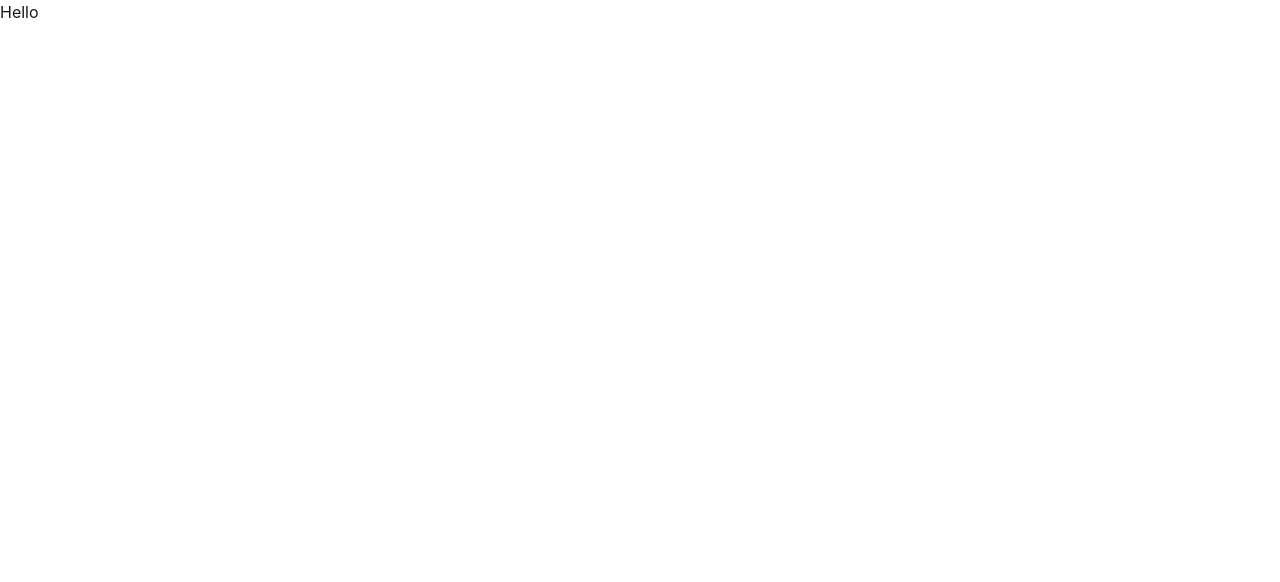
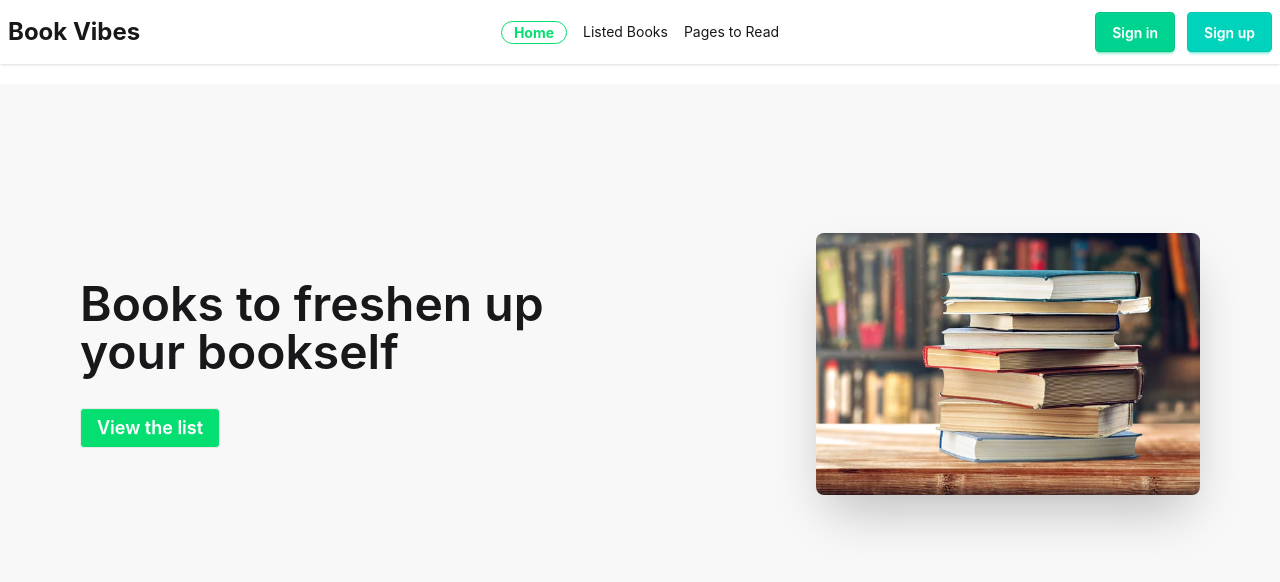
Before and after one commit to AfsaraSilviAmi/web-day44-Book-Vibe, a React (Vite) app: page / in a window 1280 px wide. Shown: the top 582 px of the page. Built offline with nearby package versions, Linux system fonts and the light colour scheme.

Commit message:
Did navbar and banner

```diff
--- /dev/null
+++ b/src/MainLayout/MainLayout.jsx
@@ -0,0 +1,14 @@
+import React from 'react';
+import NavBar from '../Shared/NavBar';
+import { Outlet } from 'react-router';
+
+const MainLayout = () => {
+    return (
+        <div>
+            <NavBar></NavBar>
+            <Outlet></Outlet>
+        </div>
+    );
+};
+
+export default MainLayout;
--- /dev/null
+++ b/src/Routes/Routes.jsx
@@ -0,0 +1,17 @@
+import { createBrowserRouter } from "react-router";
+import MainLayout from "../MainLayout/MainLayout";
+import HomePage from "../pages/Homepage/HomePage";
+import ErrorPage from "../pages/ErrorPage";
+
+export const router = createBrowserRouter([
+  {path:'/',
+    element: <MainLayout></MainLayout>,
+    children:[
+        {
+            index:true,
+            element:<HomePage></HomePage>
+        }
+    ],
+    errorElement:<ErrorPage></ErrorPage>
+  }
+])
--- /dev/null
+++ b/src/Shared/NavBar.jsx
@@ -0,0 +1,42 @@
+import React from 'react';
+import { NavLink } from 'react-router';
+
+const NavBar = () => {
+    const links = (
+        <>
+        <NavLink to={"/"} className={({isActive})=> `${isActive? "font-bold text-green-400 border border-green-400 rounded-xl px-3": ""}`}>Home</NavLink>
+        <NavLink to={"/books"} className={({isActive})=> `${isActive? "font-bold text-green-400 border border-green-400 rounded-xl px-3": ""}`}>Listed Books</NavLink>
+        <NavLink to={"/pages-to-read"} className={({isActive})=> `${isActive? "font-bold text-green-400 border border-green-400 rounded-xl px-3": ""}`}>Pages to Read</NavLink>
+        </>
+    )
+    return (
+        <div className='bg-base-100 shadow-sm'>
+            <div className="navbar container mx-auto">
+  <div className="navbar-start">
+    <div className="dropdown">
+      <div tabIndex={0} role="button" className="btn btn-ghost lg:hidden">
+        <svg xmlns="http://www.w3.org/2000/svg" className="h-5 w-5" fill="none" viewBox="0 0 24 24" stroke="currentColor"> <path strokeLinecap="round" strokeLinejoin="round" strokeWidth="2" d="M4 6h16M4 12h8m-8 6h16" /> </svg>
+      </div>
+      <ul
+        tabIndex="-1"
+        className="menu menu-sm dropdown-content bg-base-100 rounded-box z-1 mt-3 w-52 p-2 shadow">
+        {links}
+      </ul>
+    </div>
+    <h1 className="text-2xl font-bold">Book Vibes</h1>
+  </div>
+  <div className="navbar-center hidden lg:flex">
+    <ul className="menu menu-horizontal px-1 gap-4">
+     {links}
+    </ul>
+  </div>
+  <div className="navbar-end gap-3">
+    <button className="btn btn-success text-white">Sign in</button>
+    <button className="btn btn-accent text-white">Sign up</button>
+  </div>
+</div>
+        </div>
+    );
+};
+
+export default NavBar;
--- /dev/null
+++ b/src/pages/ErrorPage.jsx
@@ -0,0 +1,25 @@
+import React from 'react';
+import { Link } from 'react-router';
+
+const ErrorPage = () => {
+    return (
+        <div>
+            <div className="flex flex-col items-center justify-center min-h-screen bg-gray-100 text-center px-4">
+            <h1 className="text-9xl font-bold text-red-500">404</h1>
+            <h2 className="text-3xl font-semibold mt-4">Page Not Found</h2>
+            <p className="text-gray-600 mt-2">
+                Oops! The page you're looking for doesn't exist.
+            </p>
+
+            <Link
+                to="/"
+                className="mt-6 px-6 py-3 bg-blue-500 text-white rounded-lg shadow hover:bg-blue-600 transition"
+            >
+                Go Back Home
+            </Link>
+        </div>
+        </div>
+    );
+};
+
+export default ErrorPage;
--- /dev/null
+++ b/src/pages/Homepage/Banner.jsx
@@ -0,0 +1,24 @@
+import React from 'react';
+import HeroImg from '../../assets/hero_img.jpg'
+
+const Banner = () => {
+    return (
+        <div>
+            <div className="hero bg-base-200 min-h-[70vh] container mx-auto mt-5">
+  <div className="hero-content flex-col lg:flex-row-reverse justify-between w-full md:px-20">
+    <img
+      src={HeroImg}
+      className="max-w-sm rounded-lg shadow-2xl"
+    />
+    <div className='space-y-8'>
+      <h1 className="text-5xl font-semibold">Books to freshen up <br />your bookself</h1>
+
+      <button className="btn bg-green-400 text-white text-lg">View the list</button>
+    </div>
+  </div>
+</div>
+        </div>
+    );
+};
+
+export default Banner;
--- /dev/null
+++ b/src/pages/Homepage/HomePage.jsx
@@ -0,0 +1,12 @@
+import React from 'react';
+import Banner from './Banner';
+
+const HomePage = () => {
+    return (
+        <div>
+          <Banner></Banner>
+        </div>
+    );
+};
+
+export default HomePage;
```
Also changed, not shown: src/main.jsx (+3 -7 lines), src/assets/hero_img.jpg (added), src/pages/Book/AllBooks.jsx (added), 1 other file (tests, documents, lock files or other folders).
